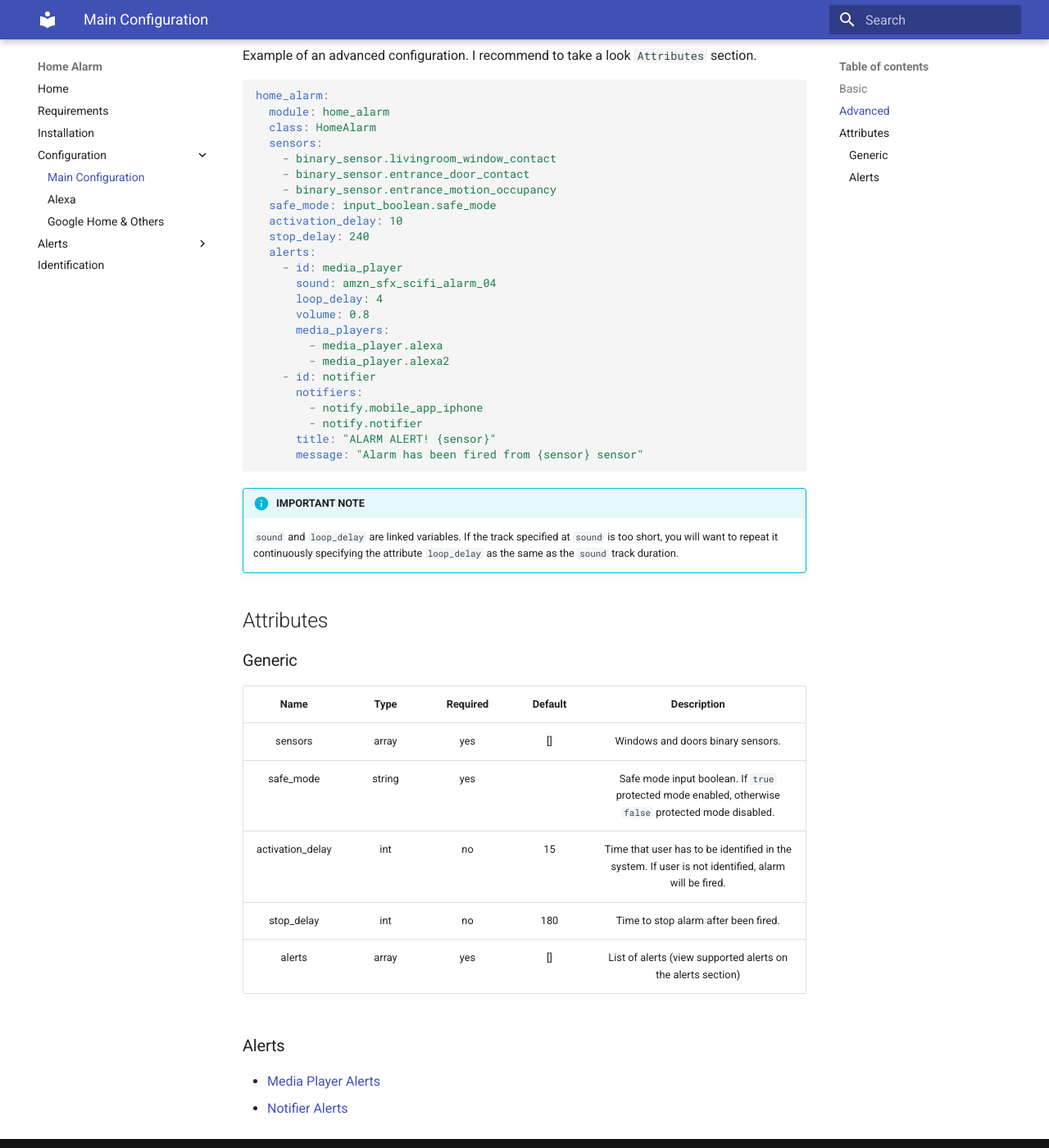
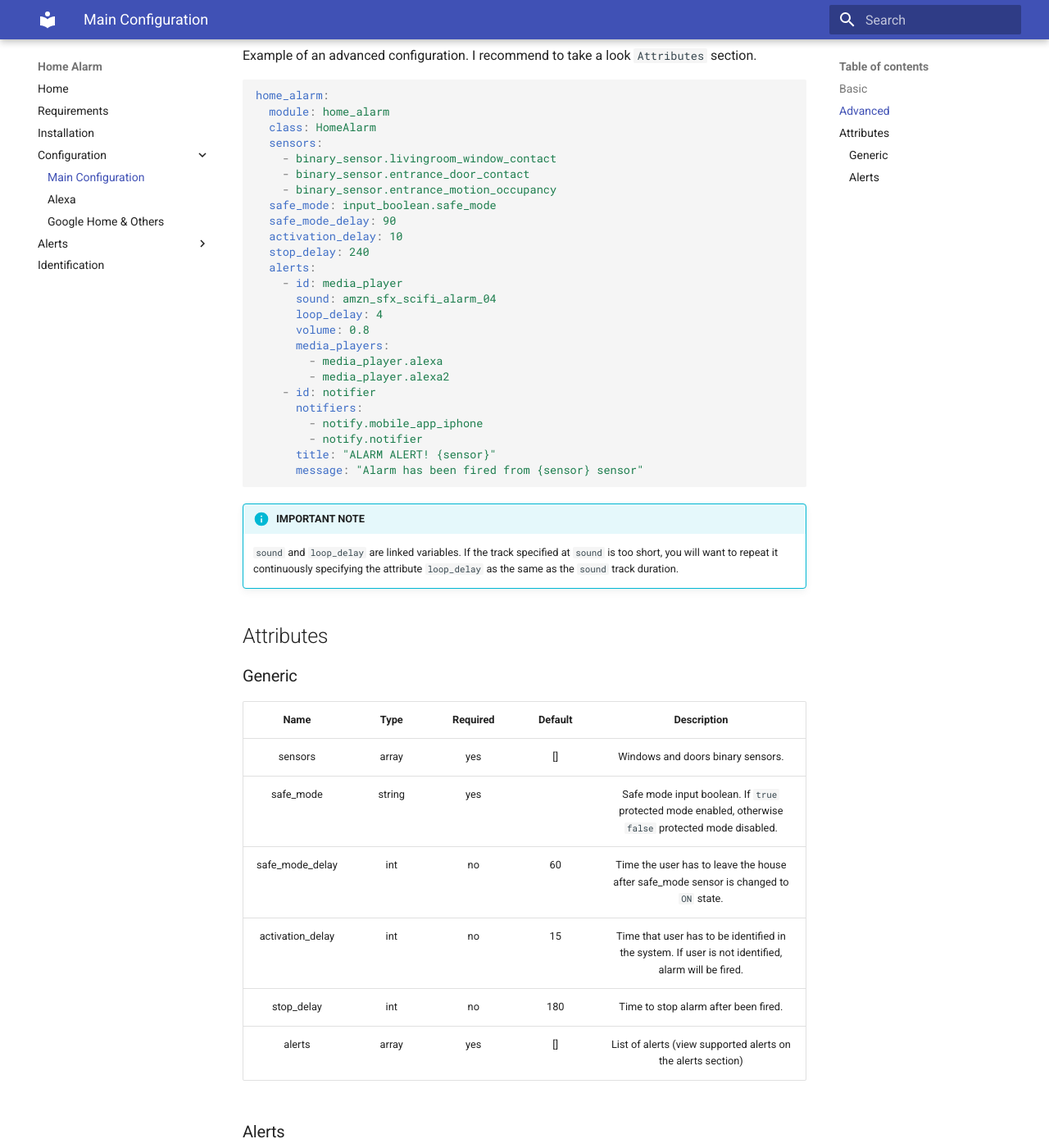
Before and after one commit to crserran/home-alarm, an MkDocs documentation site: the page built from docs/config/index.md, in a window 1280 px wide and 1400 px high, scrolled down 716 px. Shown: the whole window at 82% size. Built offline with MkDocs 1.6.1 and Material for MkDocs 9.7.7, drawn with Linux system fonts in a browser that asks for light colours.

Commit message:
docs(docs): safe mode delay documentation

```diff
--- a/docs/config/index.md
+++ b/docs/config/index.md
@@ -37,6 +37,7 @@ home_alarm:
     - binary_sensor.entrance_door_contact
     - binary_sensor.entrance_motion_occupancy
   safe_mode: input_boolean.safe_mode
+  safe_mode_delay: 90
   activation_delay: 10
   stop_delay: 240
   alerts:
@@ -64,6 +65,7 @@ home_alarm:
 :----:|:----:|:--------:|:-------:|:-----------:
 sensors | array | yes | [] | Windows and doors binary sensors.
 safe_mode | string | yes |  | Safe mode input boolean. If `true` protected mode enabled, otherwise `false` protected mode disabled.
+safe_mode_delay | int | no | 60 | Time the user has to leave the house after safe_mode sensor is changed to `ON` state.
 activation_delay | int | no | 15 | Time that user has to be identified in the system. If user is not identified, alarm will be fired.
 stop_delay | int | no | 180 | Time to stop alarm after been fired.
 alerts | array | yes | [] | List of alerts (view supported alerts on the alerts section)
```
